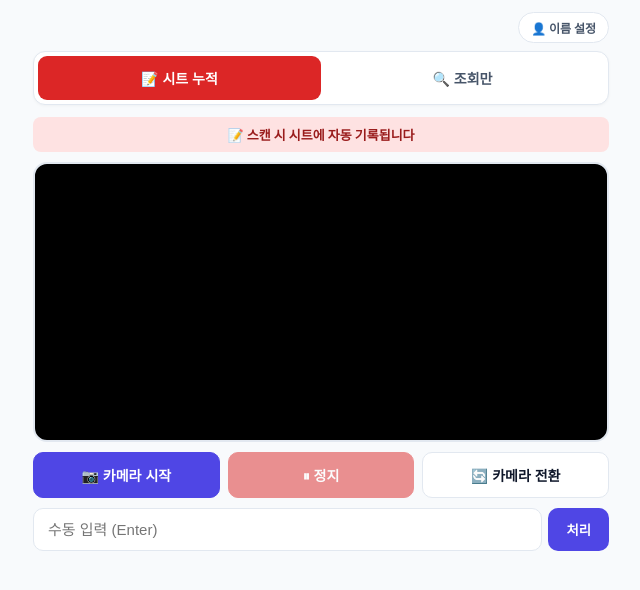
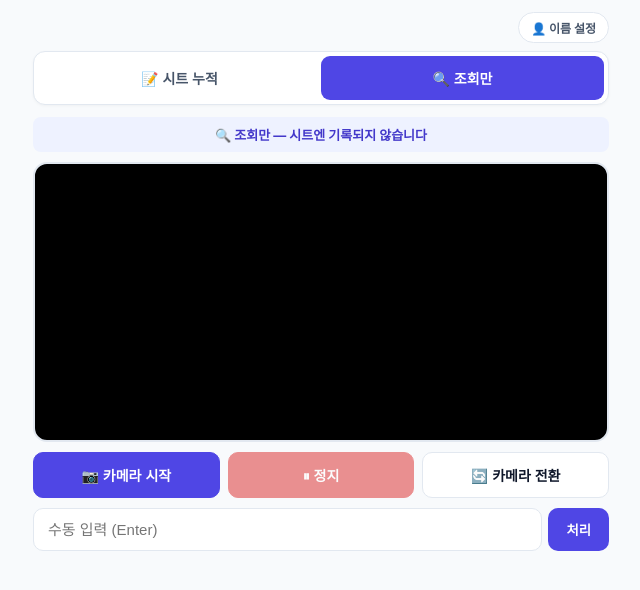
Before and after one commit to aaffffffffff123-lang/kurly-scanner, a plain HTML site: page index.html in a window 1280 px wide. Shown: the whole page, without its empty margins (319-959 px from the left). Drawn offline with Linux system fonts and the light colour scheme.

Commit message:
Update index.html

```diff
--- a/index.html
+++ b/index.html
@@ -232,10 +232,10 @@
   </div>
 
   <div class="mode-bar">
-    <button class="mode-btn append active" id="modeAppend" onclick="setMode('append')">📝 시트 누적</button>
-    <button class="mode-btn lookup" id="modeLookup" onclick="setMode('lookup')">🔍 조회만</button>
+   <button class="mode-btn append" id="modeAppend" onclick="setMode('append')">📝 시트 누적</button>
+<button class="mode-btn lookup active" id="modeLookup" onclick="setMode('lookup')">🔍 조회만</button>
   </div>
-  <div class="mode-banner append" id="modeBanner">📝 스캔 시 시트에 자동 기록됩니다</div>
+  <div class="mode-banner lookup" id="modeBanner">🔍 조회만 — 시트엔 기록되지 않습니다</div>
 
   <div id="reader"></div>
 
@@ -267,7 +267,7 @@
   var GAS_URL = 'https://script.google.com/a/macros/kurlycorp.com/s/AKfycbxdoAEyhJZIHkS10YbagCd16wgxGc2kgDyUFQ-juVd6HGrkawvyCg1JTLKRPG7oaO_7xQ/exec';
 
   var WORKER_KEY = 'worker_name_v1';
-  var currentMode = 'append';
+  var currentMode = 'lookup';
   var html5QrCode = null;
   var camRunning = false;
   var currentFacing = 'environment';
@@ -381,7 +381,7 @@
     if (code === lastScan && (now - lastScanTime) < COOLDOWN_MS) return;
     lastScan = code; lastScanTime = now;
     if (navigator.vibrate) navigator.vibrate(60);
-    stopCam();              // ← 이 줄 추가
+    stopCam();              // ← 이 한 줄 추가
     processScan(code);
   }
 
```
